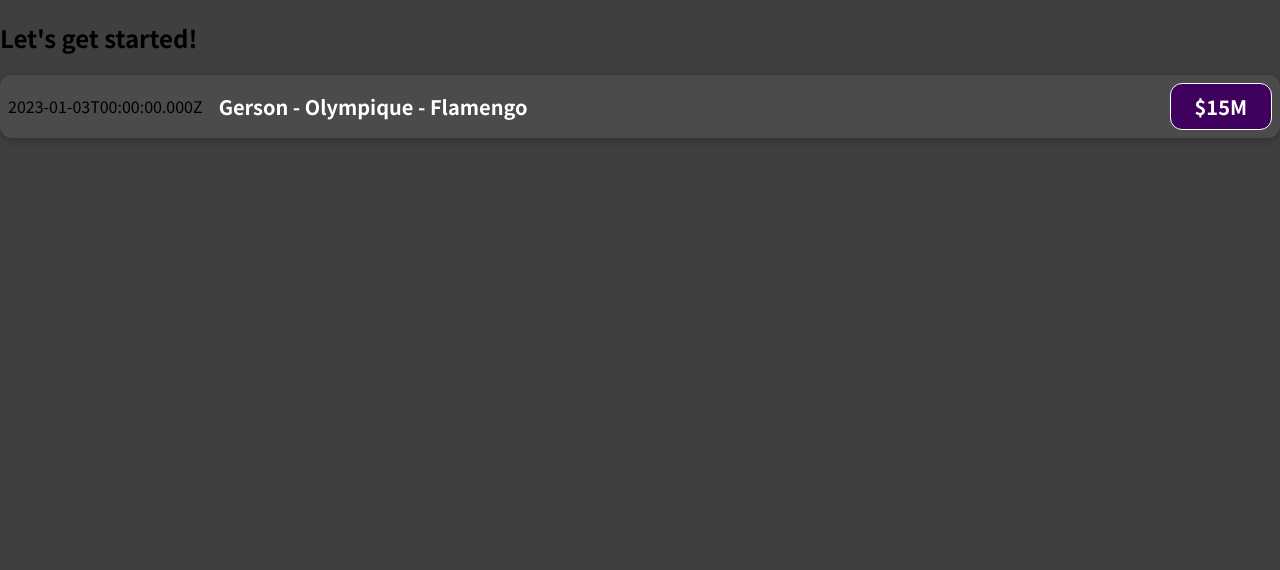
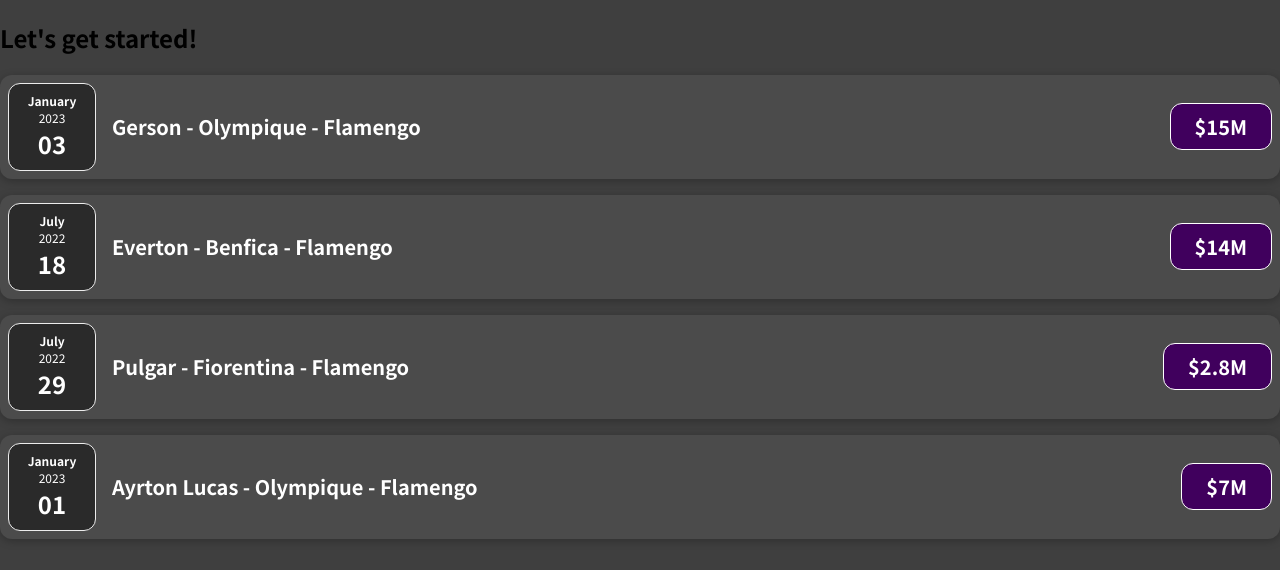
Before and after one commit to daniloamaralr/sporstats, a JavaScript app: page / in a window 1280 px wide. Shown: the top 570 px of the page. Built offline with nearby package versions, Linux system fonts and the light colour scheme.

Commit message:
create inside components

```diff
--- a/src/App.js
+++ b/src/App.js
@@ -1,10 +1,55 @@
 import TransferItem from "./components/TransferItem";
 
 function App() {
+  const transfers = [
+    {
+      id: 1,
+      date: new Date(2023, 0, 3),
+      title: "Gerson - Olympique - Flamengo",
+      price: 15,
+    },
+    {
+      id: 2,
+      date: new Date(2022, 6, 18),
+      title: "Everton - Benfica - Flamengo",
+      price: 14,
+    },
+    {
+      id: 3,
+      date: new Date(2022, 6, 29),
+      title: "Pulgar - Fiorentina - Flamengo",
+      price: 2.8,
+    },
+    {
+      id: 4,
+      date: new Date(2023, 0, 1),
+      title: "Ayrton Lucas - Olympique - Flamengo",
+      price: 7,
+    },
+  ];
   return (
     <div>
       <h2>Let's get started!</h2>
-      <TransferItem></TransferItem>
+      <TransferItem
+        date={transfers[0].date}
+        title={transfers[0].title}
+        price={transfers[0].price}
+      />
+      <TransferItem
+        date={transfers[1].date}
+        title={transfers[1].title}
+        price={transfers[1].price}
+      />
+      <TransferItem
+        date={transfers[2].date}
+        title={transfers[2].title}
+        price={transfers[2].price}
+      />
+      <TransferItem
+        date={transfers[3].date}
+        title={transfers[3].title}
+        price={transfers[3].price}
+      />
     </div>
   );
 }
--- /dev/null
+++ b/src/components/TransferDate.css
@@ -0,0 +1,26 @@
+.transfer-date {
+    display: flex;
+    flex-direction: column;
+    width: 5.5rem;
+    height: 5.5rem;
+    border: 1px solid #ececec;
+    background-color: #2a2a2a;
+    color: white;
+    border-radius: 12px;
+    align-items: center;
+    justify-content: center;
+  }
+
+  .transfer-date__month {
+    font-size: 0.75rem;
+    font-weight: bold;
+  }
+
+  .transfer-date__year {
+    font-size: 0.75rem;
+  }
+
+  .transfer-date__day {
+    font-size: 1.5rem;
+    font-weight: bold;
+  }
--- /dev/null
+++ b/src/components/TransferDate.js
@@ -0,0 +1,15 @@
+import "./TransferDate.css";
+function TransferDate(props){
+    const month = props.date.toLocaleString('en-US', {month: 'long'});
+    const day = props.date.toLocaleString('en-US', {day: '2-digit'});
+    const year = props.date.getFullYear();
+    return(
+        <div className="transfer-date">
+            <div className="transfer-date__month">{month}</div>
+            <div className="transfer-date__year">{year}</div>
+            <div className="transfer-date__day">{day}</div>
+        </div>
+    )
+}
+
+export default TransferDate;
--- a/src/components/TransferItem.js
+++ b/src/components/TransferItem.js
@@ -1,16 +1,16 @@
-import './TransferItem.css';
+import "./TransferItem.css";
+import "./TransferDate"
+import TransferDate from "./TransferDate";
 
-function TransferItem() {
-    const transferDate = new Date(2023, 0, 3);
-    const transferTitle = "Gerson - Olympique - Flamengo"
-    const transferPrice = 15;
-
+function TransferItem(props) {
   return (
     <div className="transfer-item">
-      <div> {transferDate.toISOString()} </div>
+      <div>
+        <TransferDate date={props.date} />
+      </div>
       <div className="transfer-item__description">
-        <h2>{transferTitle}</h2>
-        <div className="transfer-item__price"> ${transferPrice}M</div>
+        <h2>{props.title}</h2>
+        <div className="transfer-item__price"> ${props.price}M</div>
       </div>
     </div>
   );
```
